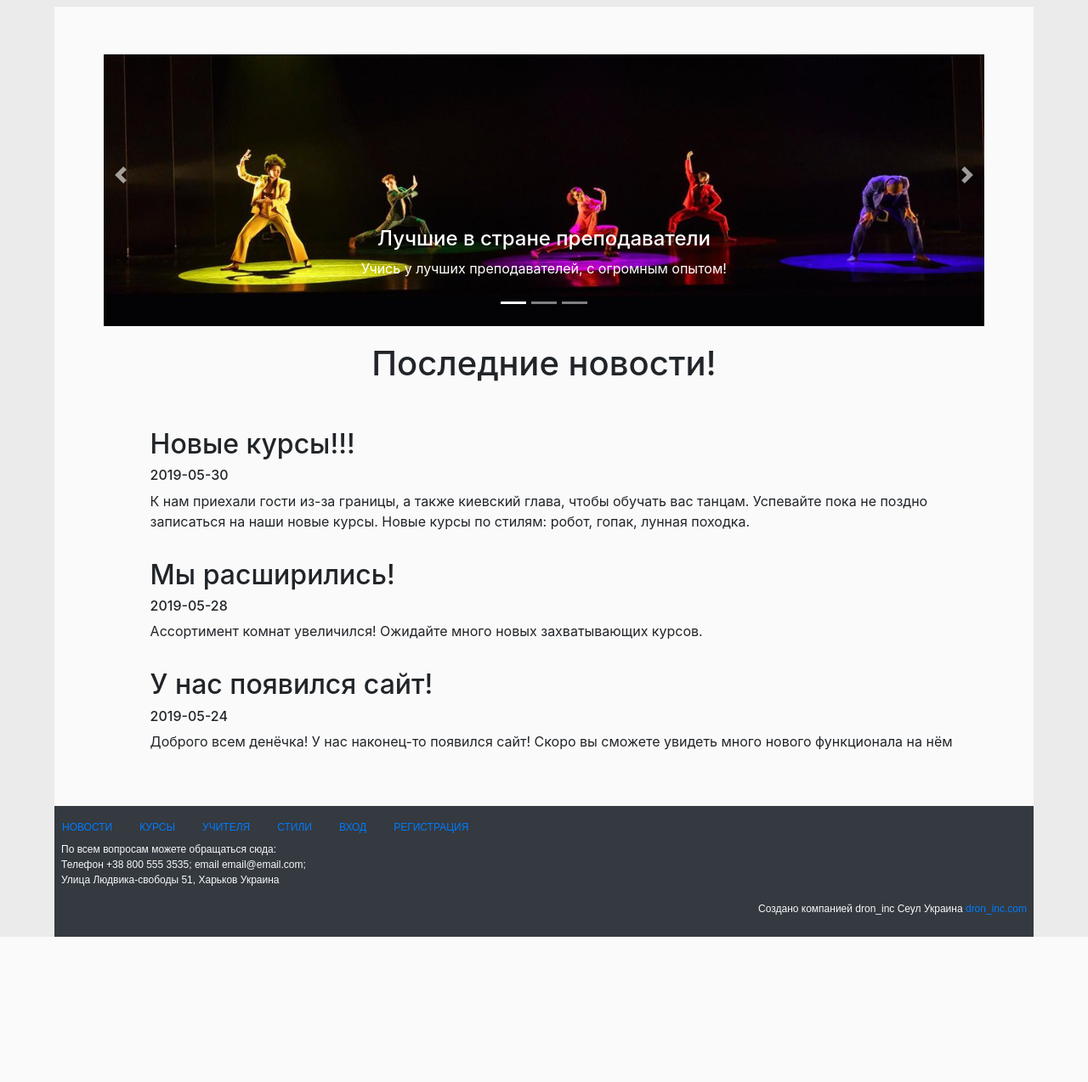
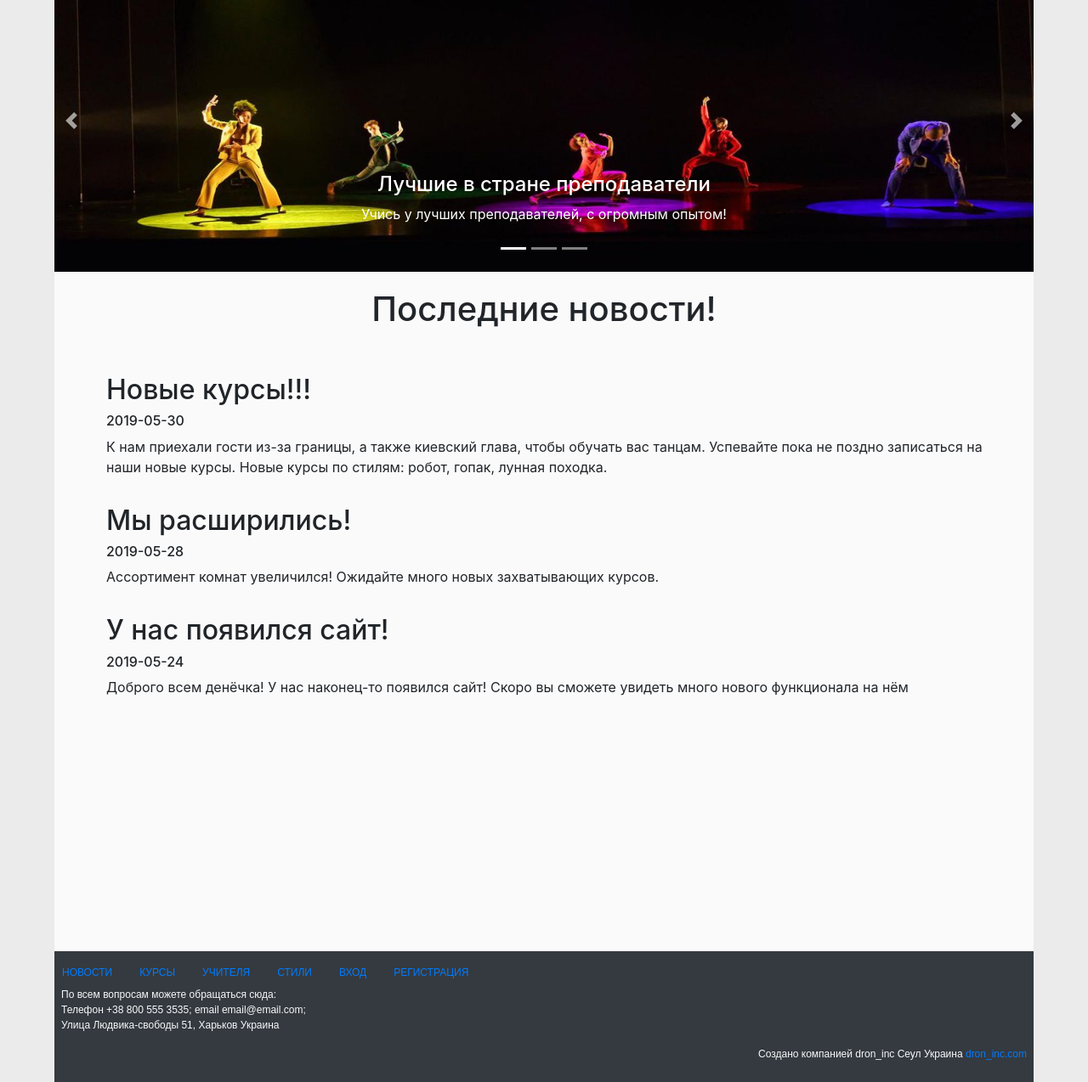
Before and after one commit to Lord1p/Dance_School, a PHP site: page / in a window 1280 px wide. Shown: the part 56-1330 px from the top of the page at 85% size. Before the commit the page ends 1159 px from the top, so only its background shows below. Run offline with PHP 8.4, Linux system fonts and the light colour scheme; data comes from the database, SQL or seed files in the repository.

Commit message:
footer style fix + heder fix

```diff
--- a/app/index.html
+++ b/app/index.html
@@ -47,7 +47,7 @@
     <div class="main">
       <ng-view></ng-view>
     </div>
-    <footer class="page bg-dark text-light p-2 footer">
+    <footer class="page footer-page bg-dark text-light p-2 footer">
       <div class="row">
         <a class="nav-link" href="#!news">НОВОСТИ</a>
         <a class="nav-link" href="#!courses">КУРСЫ</a>
--- a/app/styles/main.css
+++ b/app/styles/main.css
@@ -36,19 +36,17 @@ body {
     opacity: 0.6;
 }
 
-.main {
+.page {
   background-color: rgb(250, 250, 250);
-  width: 90%;
-  margin: auto;
   padding-bottom: 2em;
   margin-top: 4em;
   min-height: 50em;
+  width: 90%;
+  margin: auto;
 }
 
-.page {
-  min-height: 100%;
-  width: 90%;
-  margin: auto;
+.footer-page {
+  min-height: 1em;
 }
 
 #dance-header {
```
